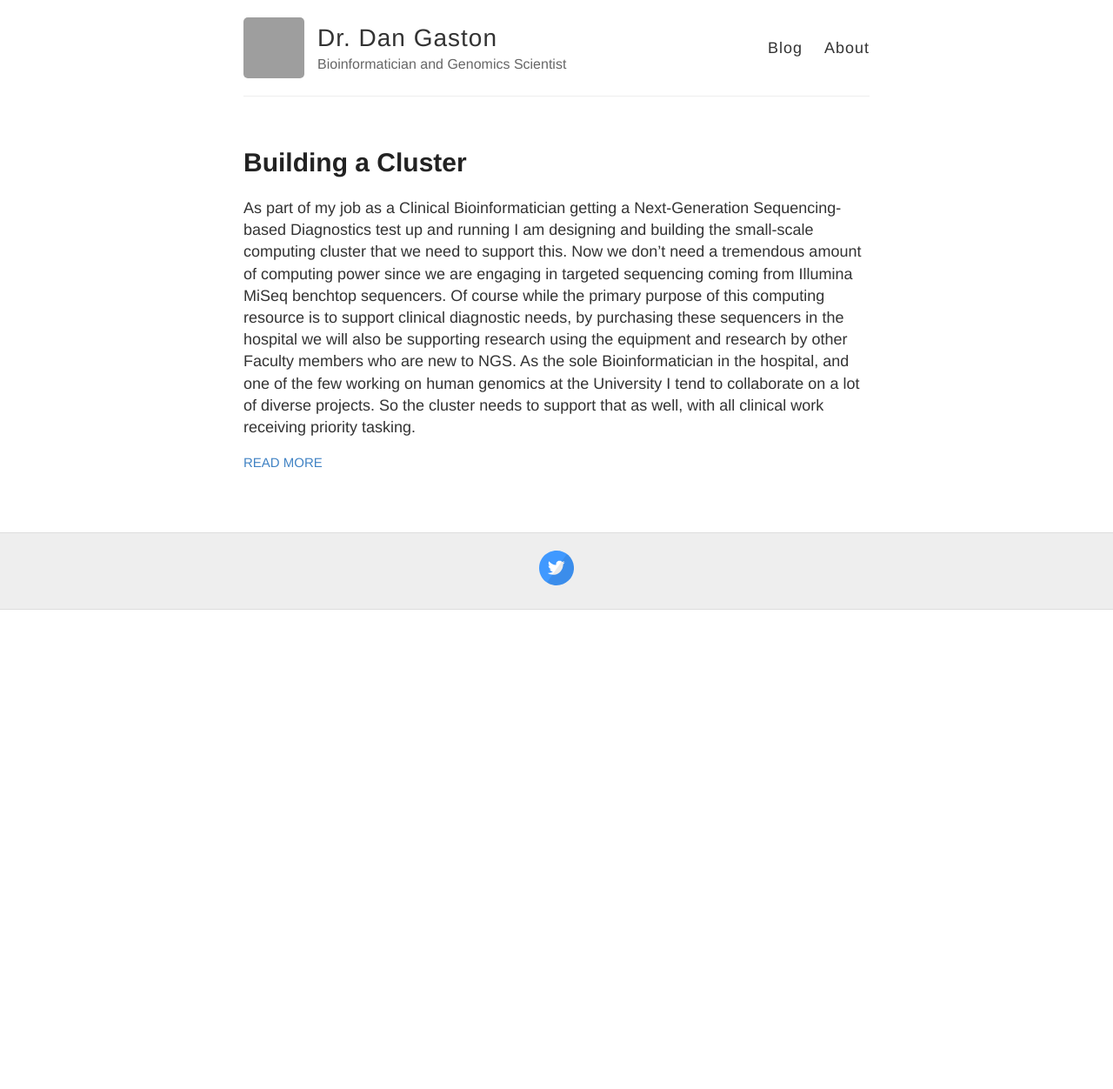
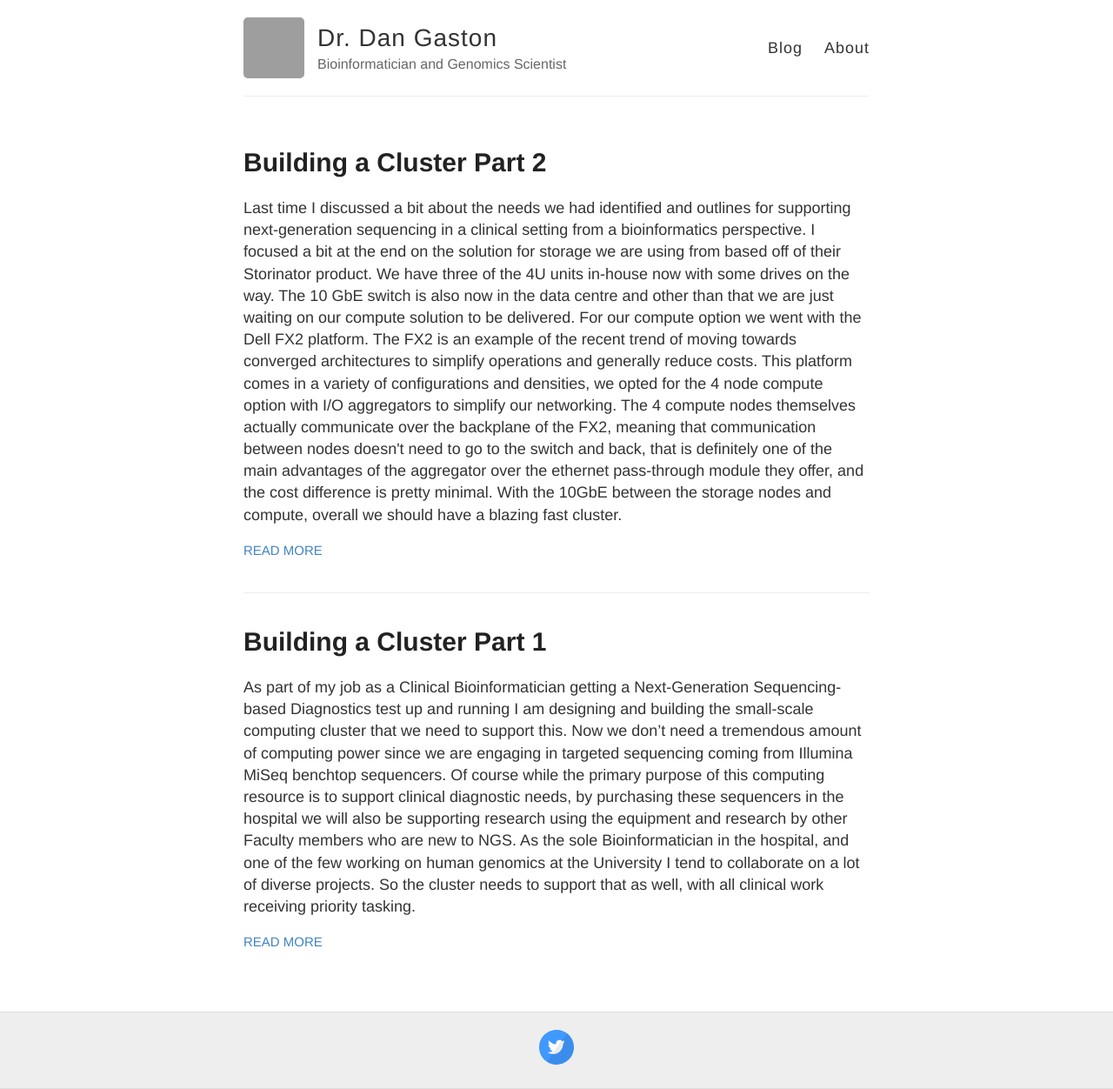
Before and after one commit to dgaston/dgaston.github.io, a Jekyll site: the page built from index.html, in a window 1280 px wide. Shown: the whole page at 87% size. Built offline with Jekyll 4.4.1, drawn with Linux system fonts in a browser that asks for light colours; Markdown is read by kramdown in place of the engine named in the settings; before the commit the page ends 900 px from its top, so only the background shows below that; grey boxes are pictures that could not be loaded.

Commit message:
Add second Cluster post

```diff
--- a/_posts/2015-10-23-Building-A-Cluster.md
+++ b/_posts/2015-10-23-Building-A-Cluster.md
@@ -1,6 +1,6 @@
 ---
 layout: post
-title: Building a Cluster
+title: Building a Cluster Part 1
 ---
 
 As part of my job as a Clinical Bioinformatician getting a Next-Generation
--- /dev/null
+++ b/_posts/2015-11-19-Building-A-Cluster-2.md
@@ -0,0 +1,25 @@
+---
+layout: post
+title: Building a Cluster Part 2
+---
+
+Last time I discussed a bit about the needs we had identified and outlines for supporting
+next-generation sequencing in a clinical setting from a bioinformatics perspective.
+I focused a bit at the end on the solution for storage we are using from <www.45drives.com>
+based off of their Storinator product. We have three of the 4U units in-house now with some
+drives on the way. The 10 GbE switch is also now in the data centre and other than that
+we are just waiting on our compute solution to be delivered. For our compute option
+we went with the Dell FX2 platform. The FX2 is an example of the recent trend of moving towards converged
+architectures to simplify operations and generally reduce costs. This platform comes in a variety of
+configurations and densities, we opted for the 4 node compute option with I/O aggregators
+to simplify our networking. The 4 compute nodes themselves actually communicate over the backplane of the FX2,
+meaning that communication between nodes doesn't need to go to the switch and back,
+that is definitely one of the main advantages of the aggregator over the ethernet pass-through module
+they offer, and the cost difference is pretty minimal. With the 10GbE between the storage nodes and compute, overall
+we should have a blazing fast cluster.
+
+Each node fits our requirements for CPU and RAM, and has a few TBs of local storage for
+fast scratch, temporary files, genomics resources, etc.
+
+Now it is all about planning the OS and how to hook everything up together in a kick
+ass cluster.
```
